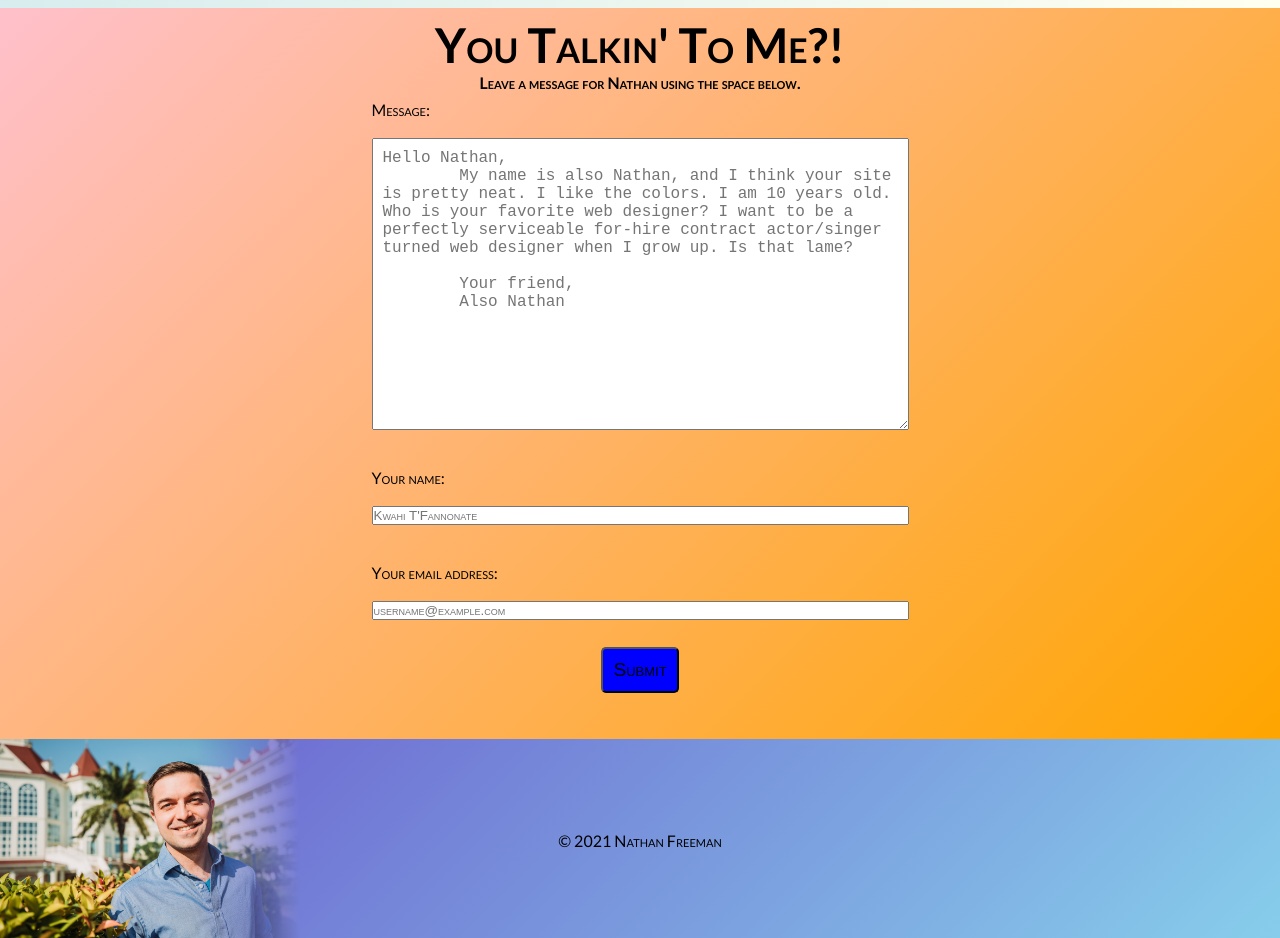
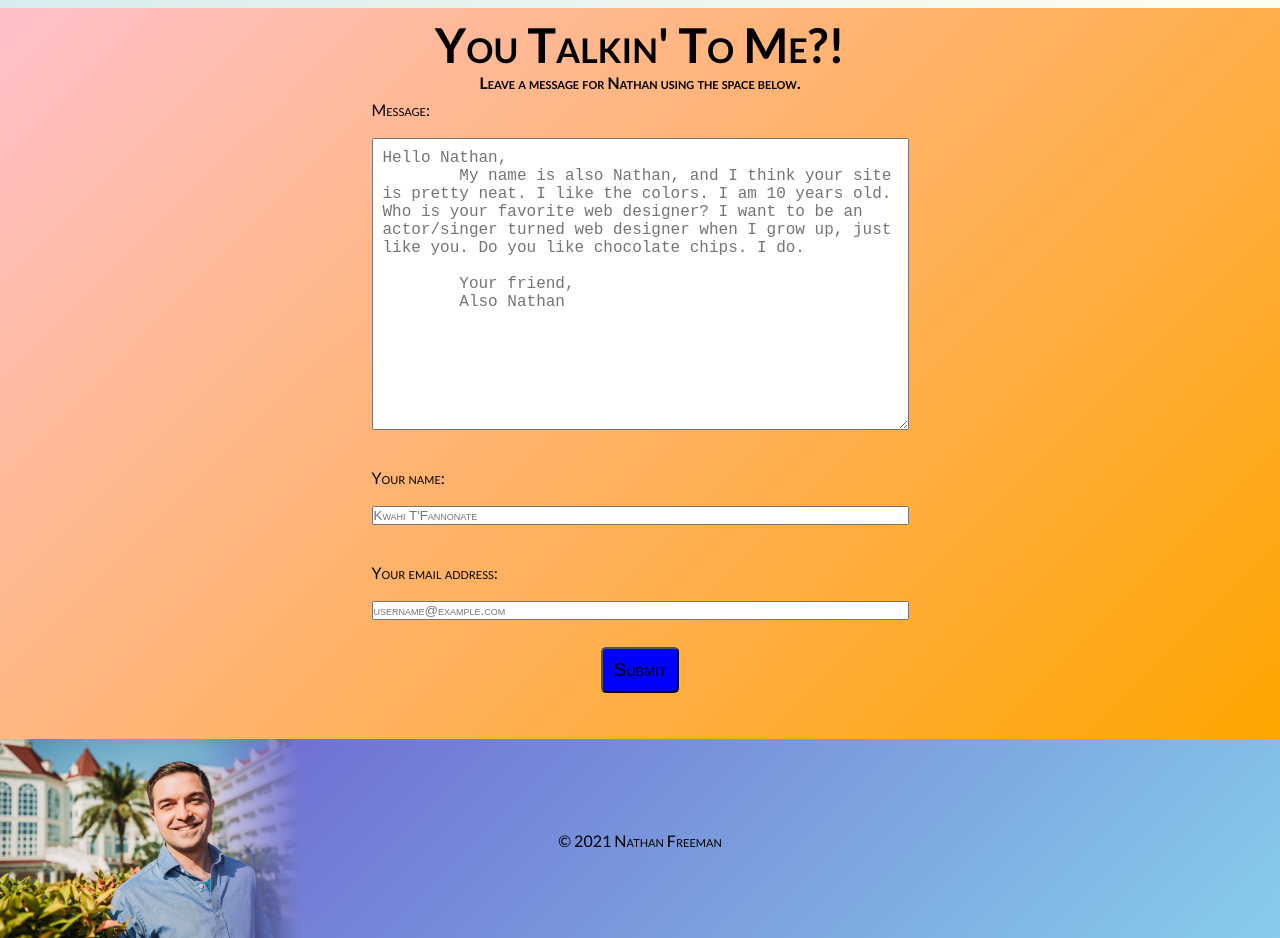
Before and after one commit to Bones81/template_actor_website, a plain HTML site: page index.html in a window 1280 px wide. Shown: the part 4480-5418 px from the top of the page. Drawn offline with Linux system fonts and the light colour scheme.

Commit message:
Update index.html

```diff
--- a/index.html
+++ b/index.html
@@ -178,7 +178,7 @@
       <form action="submit">
         <label for="email-text">Message:</label><br>
         <textarea name="email-text" id="email-textbox" cols="50" rows="15" placeholder="Hello Nathan,
-        My name is also Nathan, and I think your site is pretty neat. I like the colors. I am 10 years old. Who is your favorite web designer? I want to be a perfectly serviceable for-hire contract actor/singer turned web designer when I grow up. Is that lame?
+        My name is also Nathan, and I think your site is pretty neat. I like the colors. I am 10 years old. Who is your favorite web designer? I want to be an actor/singer turned web designer when I grow up, just like you. Do you like chocolate chips. I do.
 
         Your friend,
         Also Nathan"></textarea>
```
